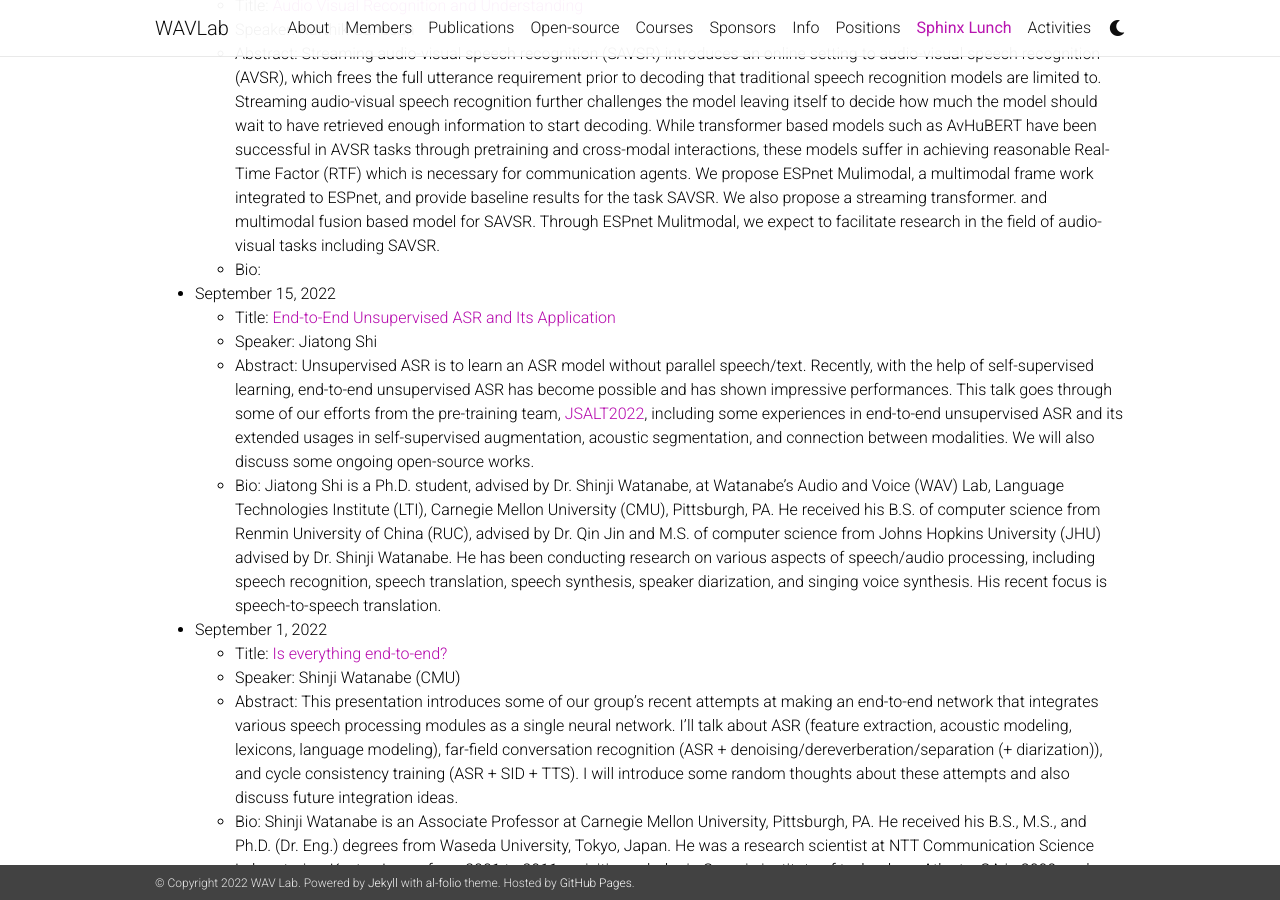
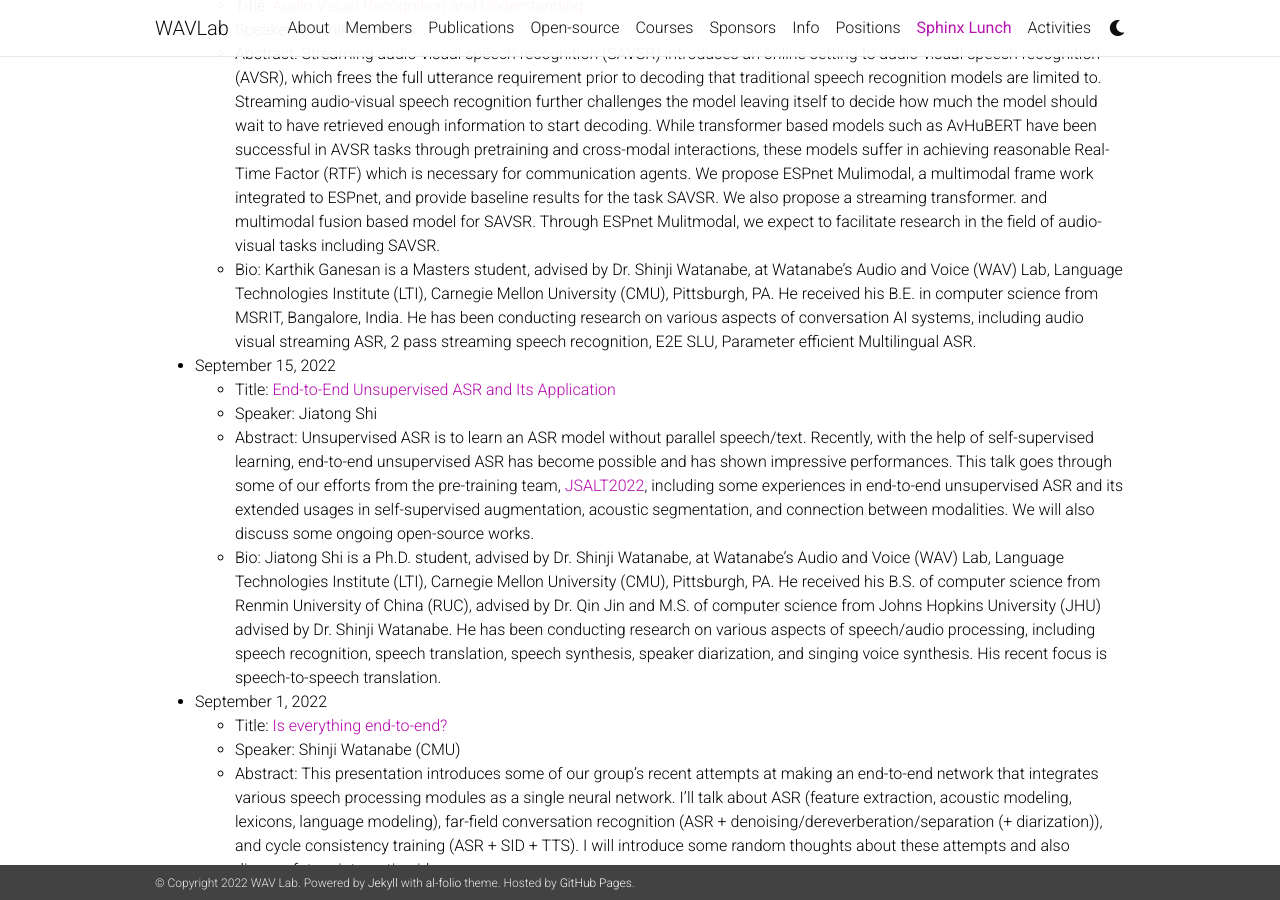
Before and after one commit to shinjiwlab/shinjiwlab.github.io, a Jekyll site: the page built from _pages/sphinx-lunch.md, in a window 1280 px wide and 900 px high, scrolled down 628 px. Built offline with Jekyll 4.4.1, drawn with Linux system fonts in a browser that asks for light colours; nearby versions of some CDN libraries; a style sheet for code colours, icons or effects is not loaded.

Commit message:
add bio for the speaker

```diff
--- a/_pages/sphinx-lunch.md
+++ b/_pages/sphinx-lunch.md
@@ -29,7 +29,7 @@ A tentative schedule can be found [here](https://docs.google.com/spreadsheets/d/
   - Title: [Audio Visual Recognition and Understanding]({{ site.baseurl }}/assets/pdf/2022-09-29_Karthik.pdf)
   - Speaker: Karthik Ganesan
   - Abstract: Streaming audio-visual speech recognition (SAVSR) introduces an online setting to audio-visual speech recognition (AVSR), which frees the full utterance requirement prior to decoding that traditional speech recognition models are limited to. Streaming audio-visual speech recognition further challenges the model leaving itself to decide how much the model should wait to have retrieved enough information to start decoding. While transformer based models such as AvHuBERT have been successful in AVSR tasks through pretraining and cross-modal interactions, these models suffer in achieving reasonable Real-Time Factor (RTF) which is necessary for communication agents. We propose ESPnet Mulimodal, a multimodal frame work integrated to ESPnet, and provide baseline results for the task SAVSR. We also propose a streaming transformer. and multimodal fusion based model for SAVSR. Through ESPnet Mulitmodal, we expect to facilitate research in the field of audio-visual tasks including SAVSR.
-  - Bio:
+  - Bio: Karthik Ganesan is a Masters student, advised by Dr. Shinji Watanabe, at Watanabe's Audio and Voice (WAV) Lab, Language Technologies Institute (LTI), Carnegie Mellon University (CMU), Pittsburgh, PA. He received his B.E. in computer science from MSRIT, Bangalore, India. He has been conducting research on various aspects of conversation AI systems, including audio visual streaming ASR, 2 pass streaming speech recognition, E2E SLU, Parameter efficient Multilingual ASR.
 
 - September 15, 2022
   - Title: [End-to-End Unsupervised ASR and Its Application]({{ site.baseurl }}/assets/pdf/2022-09-15-jiatong.pdf)
```
